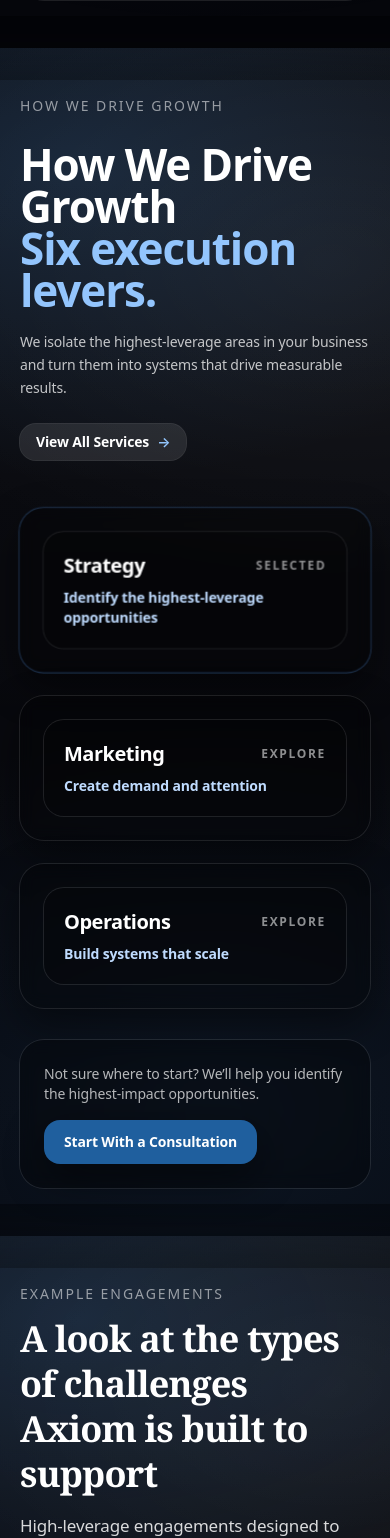
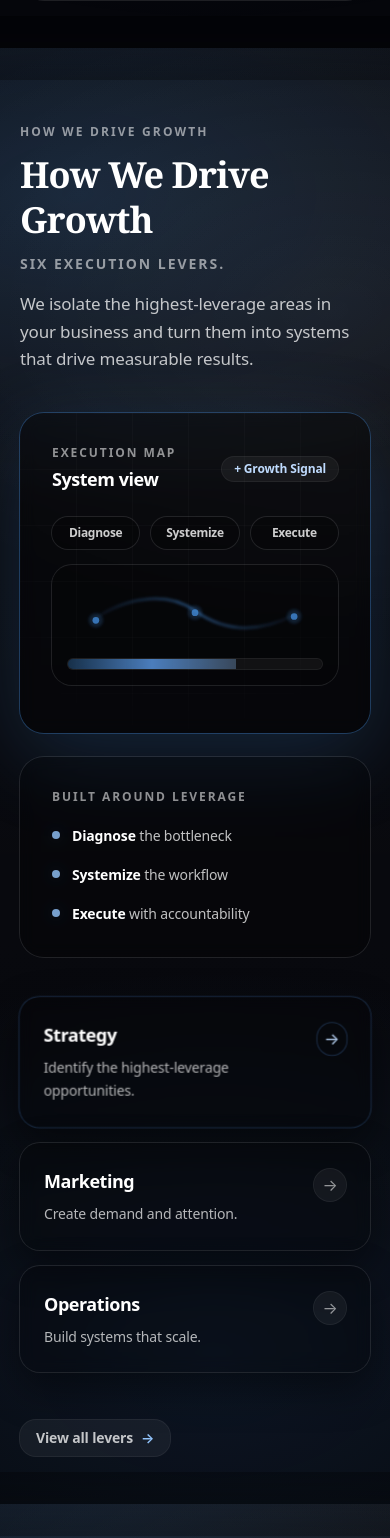
Before and after one commit to itzbrendanc/HCG, a React (Vite) app: page / in a window 390 px wide. Shown: the part 7814-9352 px from the top of the page. Built offline with nearby package versions, Linux system fonts and the light colour scheme.

Commit message:
Redesign How We Drive Growth section layout

```diff
--- a/src/components/Services.jsx
+++ b/src/components/Services.jsx
@@ -1,8 +1,6 @@
 import { motion, useReducedMotion } from 'framer-motion'
 import { useMemo, useRef, useState } from 'react'
 import Section from './Section.jsx'
-import MagneticButton from './MagneticButton.jsx'
-import AnimatedSectionHeading from './AnimatedSectionHeading.jsx'
 
 const services = [
   {
@@ -65,43 +63,49 @@
       whileHover={{ y: -1 }}
       whileTap={{ scale: 0.99 }}
       className={[
-        'group relative w-full overflow-hidden rounded-3xl bg-black/30 p-6 text-left ring-1 shadow-soft backdrop-blur transition hover:bg-black/35',
-        selected ? 'ring-hcg-400/30' : 'ring-white/10',
+        'group relative w-full overflow-hidden rounded-2xl bg-black/25 p-6 text-left ring-1 shadow-soft backdrop-blur transition',
+        'hover:bg-black/30 hover:ring-white/15',
+        selected ? 'ring-hcg-400/25' : 'ring-white/10',
       ].join(' ')}
     >
-      <div
+      <div className="flex items-start justify-between gap-4">
+        <div>
+          <div className="text-lg font-semibold tracking-tight text-white">{title}</div>
+          <div className="mt-2 text-sm leading-relaxed text-white/70">{description}</div>
+        </div>
+        <span
           className={[
-          'relative rounded-2xl bg-black/20 p-5 ring-1 ring-white/10 transition',
-          selected ? 'ring-hcg-400/18' : '',
+            'mt-0.5 inline-flex h-8 w-8 items-center justify-center rounded-xl ring-1 transition',
+            selected
+              ? 'bg-hcg-600/18 ring-hcg-400/25 text-hcg-200'
+              : 'bg-white/5 ring-white/10 text-white/55',
           ].join(' ')}
+          aria-hidden="true"
         >
-        <div className="flex items-center justify-between gap-3">
-          <div className="text-xl font-semibold tracking-tight text-white">
-            {title}
-          </div>
-          <div className="text-xs font-semibold tracking-[0.14em] uppercase text-white/55">
-            {selected ? 'Selected' : 'Explore'}
-          </div>
-        </div>
-        <div className="mt-2 text-sm font-semibold text-hcg-200">{description}</div>
+          →
+        </span>
       </div>
     </motion.button>
   )
 }
 
-function ServicesHologramPreview() {
+function ExecutionMapVisual({ className = '' }) {
   const prefersReducedMotion = useReducedMotion()
 
   return (
     <motion.div
       aria-hidden="true"
-      className="relative mt-8 hidden min-h-[280px] overflow-hidden rounded-2xl bg-black/35 p-7 ring-1 ring-hcg-400/30 shadow-soft backdrop-blur glow-blue-strong md:block"
+      className={[
+        'relative min-h-[320px] overflow-hidden rounded-3xl bg-black/30 p-8 ring-1 ring-hcg-400/30 shadow-card backdrop-blur',
+        'glow-blue-strong',
+        className,
+      ].join(' ')}
     >
       <div className="pointer-events-none absolute -left-16 -top-16 h-56 w-56 rounded-full bg-hcg-600/22 blur-3xl" />
       <div className="pointer-events-none absolute -bottom-24 -right-20 h-72 w-72 rounded-full bg-hcg-500/18 blur-3xl" />
 
       <div
-        className="pointer-events-none absolute inset-0 opacity-[0.32]"
+        className="pointer-events-none absolute inset-0 opacity-[0.28]"
         style={{
           backgroundImage:
             'linear-gradient(rgba(255,255,255,0.08) 1px, transparent 1px), linear-gradient(90deg, rgba(255,255,255,0.08) 1px, transparent 1px)',
@@ -111,22 +115,27 @@
       />
 
       <motion.div
-        animate={prefersReducedMotion ? undefined : { y: [0, -6, 0] }}
+        animate={prefersReducedMotion ? undefined : { y: [0, -5, 0] }}
         transition={
           prefersReducedMotion ? undefined : { duration: 6.8, repeat: Infinity, ease: 'easeInOut' }
         }
         className="relative z-10"
       >
         <div className="flex items-center justify-between">
-          <div className="text-xs font-semibold tracking-[0.14em] uppercase text-white/55">
+          <div>
+            <div className="text-xs font-semibold tracking-[0.16em] uppercase text-white/55">
               Execution Map
+            </div>
+            <div className="mt-1 text-lg font-semibold tracking-tight text-white">
+              System view
+            </div>
           </div>
           <div className="rounded-full bg-white/5 px-3 py-1 text-xs font-semibold text-hcg-200 ring-1 ring-white/10">
             + Growth Signal
           </div>
         </div>
 
-        <div className="mt-5 grid gap-4">
+        <div className="mt-6 grid gap-4">
           <div className="grid grid-cols-3 items-center gap-3">
             {['Diagnose', 'Systemize', 'Execute'].map((label) => (
               <div
@@ -140,7 +149,7 @@
             ))}
           </div>
 
-          <div className="relative h-[92px] overflow-hidden rounded-2xl bg-black/20 ring-1 ring-white/10">
+          <div className="relative h-[120px] overflow-hidden rounded-2xl bg-black/20 ring-1 ring-white/10">
             <svg className="absolute inset-0" viewBox="0 0 600 180" preserveAspectRatio="none">
               <defs>
                 <linearGradient id="svcHoloLine" x1="0" y1="0" x2="1" y2="0">
@@ -196,106 +205,108 @@
   )
 }
 
+function LeveragePanel() {
+  return (
+    <div className="rounded-3xl bg-black/25 p-8 ring-1 ring-white/10 backdrop-blur">
+      <div className="text-xs font-semibold tracking-[0.16em] uppercase text-white/55">
+        Built around leverage
+      </div>
+      <div className="mt-5 grid gap-4">
+        {[
+          { k: 'Diagnose', v: 'the bottleneck' },
+          { k: 'Systemize', v: 'the workflow' },
+          { k: 'Execute', v: 'with accountability' },
+        ].map((r) => (
+          <div key={r.k} className="flex items-start gap-3">
+            <span className="mt-1.5 h-2 w-2 rounded-full bg-hcg-300/80 shadow-[0_0_16px_rgba(65,135,210,0.18)]" />
+            <div className="text-sm leading-relaxed text-white/75">
+              <span className="font-semibold text-white">{r.k}</span> {r.v}
+            </div>
+          </div>
+        ))}
+      </div>
+    </div>
+  )
+}
+
 export default function Services() {
   const prefersReducedMotion = useReducedMotion()
   const [selectedTitle, setSelectedTitle] = useState(services[0]?.title ?? '')
   const cardsRef = useRef(null)
   const [showAll, setShowAll] = useState(false)
 
-  const primary = useMemo(
-    () => services.filter((s) => ['Strategy', 'Marketing', 'Operations'].includes(s.title)),
-    [],
-  )
+  const primary = useMemo(() => {
+    const order = ['Strategy', 'Marketing', 'Operations']
+    return order.map((t) => services.find((s) => s.title === t)).filter(Boolean)
+  }, [])
 
   const visibleServices = showAll ? services : primary
 
   return (
     <Section
       id="services"
-      eyebrow="How We Drive Growth"
       className="bg-hcg-night bg-hcg-beams"
     >
-      <div className="grid gap-12 lg:grid-cols-12 lg:gap-12">
-        <div className="lg:col-span-4">
-          <AnimatedSectionHeading
-            lines={['How We Drive Growth', 'Six execution levers.']}
-            accentLineIdx={1}
-            className="max-w-sm"
-            sweep={false}
-          />
-          <p className="mt-5 text-sm leading-relaxed text-white/75">
+      <div className="grid gap-10">
+        {/* Top intro area */}
+        <div className="max-w-3xl">
+          <div className="text-xs font-semibold tracking-[0.18em] uppercase text-white/55">
+            HOW WE DRIVE GROWTH
+          </div>
+          <h2 className="mt-3 text-4xl font-semibold leading-tight tracking-tight text-white sm:text-5xl">
+            How We Drive Growth
+          </h2>
+          <div className="mt-3 text-sm font-semibold tracking-[0.14em] uppercase text-white/55">
+            Six execution levers.
+          </div>
+          <p className="mt-4 text-[17px] leading-relaxed text-white/75 sm:text-lg">
             We isolate the highest-leverage areas in your business and turn them into systems that drive measurable results.
           </p>
+        </div>
 
-          <ServicesHologramPreview />
-
-          <div className="mt-6">
-            <button
-              type="button"
-              onClick={() => {
-                const el = document.getElementById('services-cards')
-                if (el) el.scrollIntoView({ behavior: 'smooth', block: 'start' })
-                if (services[0]?.title) setSelectedTitle(services[0].title)
-                setShowAll(true)
-              }}
-              className="inline-flex cursor-pointer items-center gap-2 rounded-xl bg-white/10 px-4 py-2 text-sm font-semibold text-white ring-1 ring-white/15 transition hover:bg-white/15"
-            >
-              View All Services <span className="text-hcg-300">→</span>
-            </button>
+        {/* Two-column feature area */}
+        <div className="grid gap-6 lg:grid-cols-12 lg:gap-8">
+          <div className="lg:col-span-7">
+            <ExecutionMapVisual />
+          </div>
+          <div className="lg:col-span-5">
+            <LeveragePanel />
           </div>
         </div>
 
+        {/* Primary cards row */}
         <motion.div
           id="services-cards"
           ref={cardsRef}
-          initial="hidden"
-          whileInView="visible"
+          initial={prefersReducedMotion ? false : { opacity: 0, y: 8 }}
+          whileInView={{ opacity: 1, y: 0 }}
           viewport={{ once: true, amount: 0.2 }}
-          variants={{
-            hidden: {},
-            visible: {
-              transition: prefersReducedMotion
-                ? { staggerChildren: 0 }
-                : { staggerChildren: 0.05, delayChildren: 0.03 },
-            },
-          }}
-          className="grid gap-6 sm:grid-cols-2 lg:col-span-8"
+          transition={{ duration: 0.5, ease: 'easeOut' }}
+          className="grid gap-4 lg:grid-cols-3"
         >
           {visibleServices.map((s) => (
-            <motion.div
+            <ServiceCard
               key={s.title}
-              variants={{
-                hidden: { opacity: 0, y: 6 },
-                visible: { opacity: 1, y: 0 },
-              }}
-              transition={{ duration: 0.45, ease: 'easeOut' }}
-            >
-              <ServiceCard
               title={s.title}
-                description={s.description}
+              description={`${s.description}.`}
               selected={s.title === selectedTitle}
               onSelect={() => setSelectedTitle(s.title)}
             />
+          ))}
         </motion.div>
-          ))}
 
-          <div className="sm:col-span-2">
-            <div className="mt-2 rounded-3xl bg-black/30 p-6 ring-1 ring-white/10 backdrop-blur">
-              <p className="text-sm text-white/70">
-                Not sure where to start? We’ll help you identify the highest-impact opportunities.
-              </p>
-              <div className="mt-4">
-                <MagneticButton
-                  as="a"
-                  href="#contact"
-                  className="inline-flex items-center justify-center rounded-xl bg-hcg-600 px-5 py-3 text-sm font-semibold text-white shadow-soft transition hover:-translate-y-0.5 hover:shadow-glow"
+        {/* Subtle “View all” */}
+        {!showAll ? (
+          <div className="pt-2">
+            <button
+              type="button"
+              onClick={() => setShowAll(true)}
+              className="inline-flex cursor-pointer items-center gap-2 rounded-xl bg-white/5 px-4 py-2 text-sm font-semibold text-white/75 ring-1 ring-white/10 transition hover:bg-white/10"
             >
-                  Start With a Consultation
-                </MagneticButton>
+              View all levers <span className="text-hcg-300">→</span>
+            </button>
           </div>
-            </div>
-          </div>
-        </motion.div>
+        ) : null}
       </div>
     </Section>
   )
```
Lines whose indentation alone changed are shown as unchanged.
